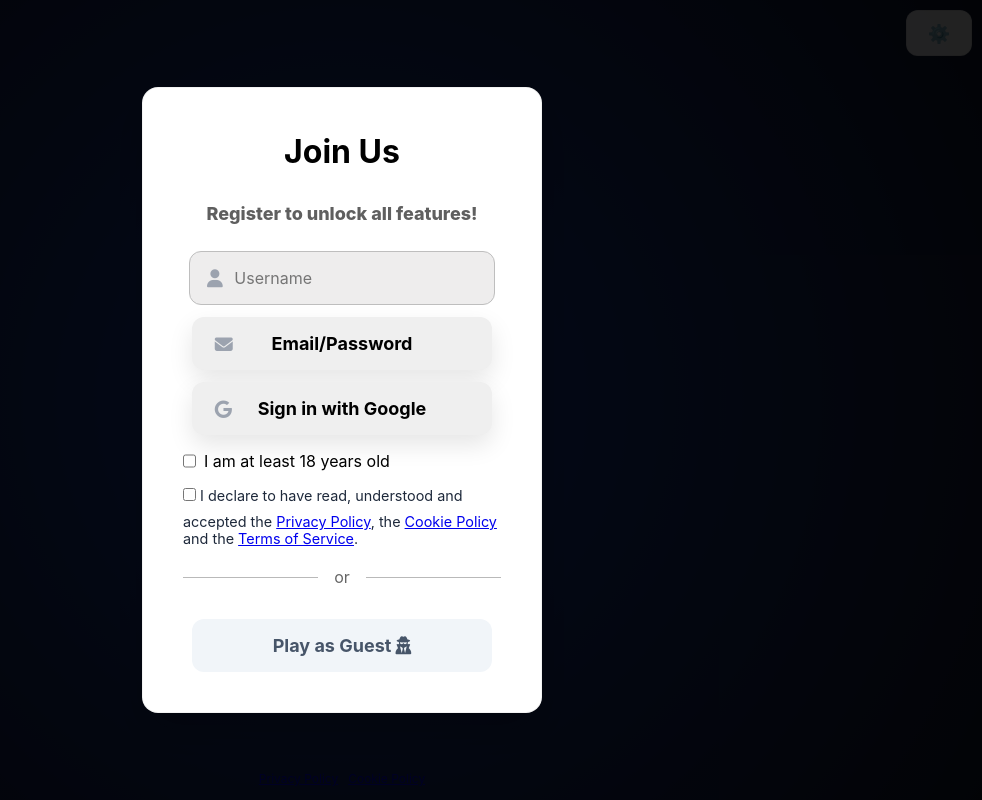
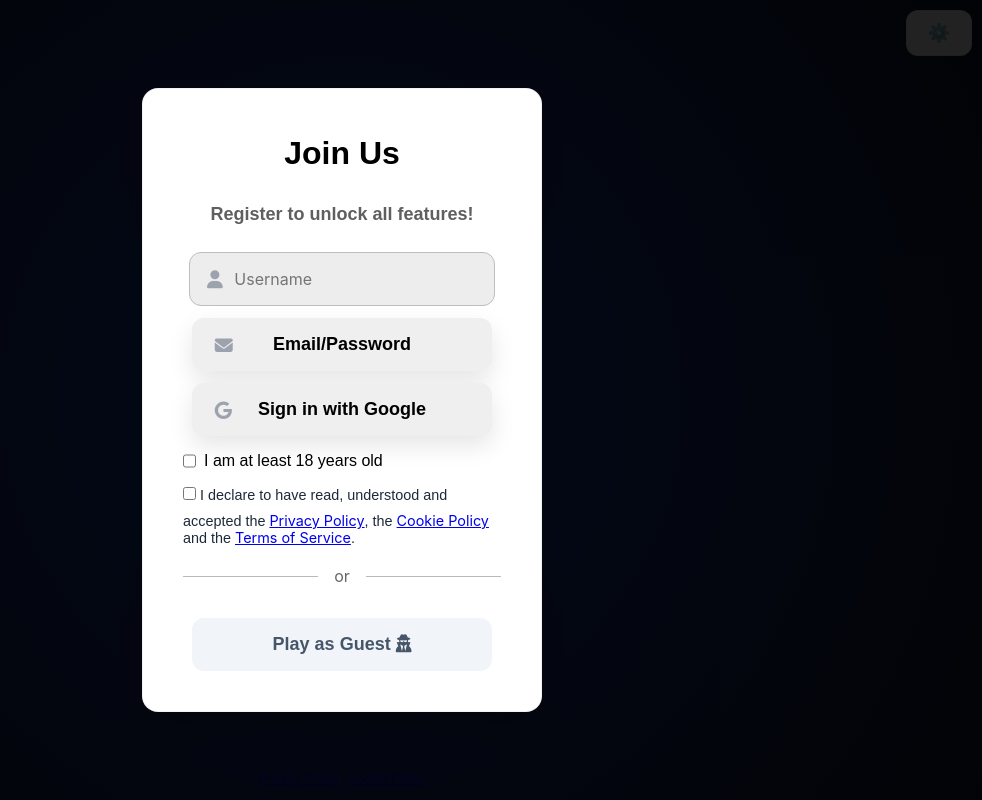
Before and after one commit to swingingcat26/Swinging-Cat, a plain HTML site: page index.html in a window 1280 px wide. Shown: the whole page, without its empty margins (298-1280 px from the left). Drawn offline with nearby package versions, Linux system fonts and the light colour scheme.

Commit message:
font family changed

```diff
--- a/game.js
+++ b/game.js
@@ -147,7 +147,7 @@ closeLeaderboardBtn.addEventListener('click', () => {
 // Gestione click sul pulsante "Classifica Globale"
 document.getElementById('ranking2').addEventListener('click', async () => {
     if (!auth.currentUser || auth.currentUser.isAnonymous) {
-        alert("The global leaderboard is available only for registered users (Settings -> Register or Log in).");
+        alert("This Area is not available to guests or non-logged-in users (Settings -> Register or Log in).");
         return;
     }
 
@@ -171,8 +171,8 @@ document.getElementById('ranking2').addEventListener('click', async () => {
             let medal = (index === 0) ? '🥇 ' : (index === 1) ? '🥈 ' : (index === 2) ? '🥉 ' : '';
             htmlClassifica += `
                 <li style="display: flex; justify-content: space-between; padding: 12px 6px; border-bottom: 1px solid #f1f5f9;">
-                    <span style="font-weight: 600;">${medal}${index + 1}. ${score.displayName || "Player"}</span>
-                    <span style="font-weight: 700; color: #2575fc;">${score.score} pt</span>
+                    <span style="font-weight: 600; font-family: 'Nunito', sans-serif;">${medal}${index + 1}. ${score.displayName || "Player"}</span>
+                    <span style="font-weight: 700; color: #2575fc; font-family: 'Nunito', sans-serif;">${score.score} pt</span>
                 </li>`;
         });
         htmlClassifica += '</ul>';
@@ -180,7 +180,7 @@ document.getElementById('ranking2').addEventListener('click', async () => {
         // 🟢 AGGIUNTA SBARRA IN FONDO
         if (myPos) {
             let footerText = (myPos <= 250)
-                ? `Your position: ${myPos}°  <span style="font-weight: 700; color: #2575fc; margin-left: 10px;">${myScore} pt</span>`
+                ? `Your position: ${myPos}°  <span style="font-weight: 700; color: #2575fc; margin-left: 10px; font-family: 'Nunito', sans-serif;">${myScore} pt</span>`
                 : `You are better than ${(((totalUsers - myPos) / totalUsers) * 100).toFixed(1)}% of players`;
 
             htmlClassifica += `
@@ -1224,7 +1224,7 @@ function draw() {
 
     // ====== DA QUI IN POI LA UI FISSA (Non subisce la telecamera) ======
     ctx.fillStyle = '#2c3e50';
-    ctx.font = 'bold 26px sans-serif';
+    ctx.font = 'bold 26px Nunito';
     ctx.textAlign = 'left';
     ctx.fillText(`Score: ${score}`, 60, h - 40);
 
--- a/index.html
+++ b/index.html
@@ -12,14 +12,18 @@
     <link rel="manifest" href="manifest.json">
     <meta name="theme-color" content="#000000">
      <link rel="stylesheet" href="https://cdnjs.cloudflare.com/ajax/libs/font-awesome/6.4.0/css/all.min.css">
+     <link rel="stylesheet" href="https://cdnjs.cloudflare.com/ajax/libs/font-awesome/6.4.0/css/all.min.css">
+    <link rel="preconnect" href="https://fonts.googleapis.com">
+    <link rel="preconnect" href="https://fonts.gstatic.com" crossorigin>
+    <link href="https://fonts.googleapis.com/css2?family=Fredoka:wght@600;700&family=Nunito:wght@400;700;800&display=swap" rel="stylesheet">
 </head>
 
 <body>
 
     <div id="chooseAuth" class="overlay">
         <div class="popup-content">
-            <p style="font-weight: bold; font-size: 32px; color: #000;">Join Us</p>
-            <p style="font-weight: 760; font-size: 18px; color: #5f5f5f;">Register to unlock all features!</p>
+            <p style="font-weight: bold; font-size: 32px; color: #000; font-family: Arial;">Join Us</p>
+            <p style="font-weight: 760; font-size: 18px; color: #5f5f5f; font-family: Arial;">Register to unlock all features!</p>
             <form>
             <div class="input-container" style="margin-bottom: 12px;">
   <!-- Icona utente -->
@@ -28,20 +32,20 @@
 </div>
             <div class="input-container">
                 <i class="fa-solid fa-envelope input-icon" style="top: 50%; left: 10%;"></i>
-            <button id="emailBtn"  type="submit">Email/Password</button>
+            <button id="emailBtn"  type="submit" style="font-family: Arial;">Email/Password</button>
             </div>
             <div class="input-container">
                <i class="fa-brands fa-google input-icon" style="top: 50%; left: 10%;"></i>
-               <button id="googleBtn" type="submit">Sign in with Google</button>
+               <button id="googleBtn" type="submit" style="font-family: Arial;">Sign in with Google</button>
             </div>
             </form>
             <div style="margin: 16px 0; display: flex; align-items: left; justify-content: left; gap: 8px;">
                 <input type="checkbox" id="ageCheck" style="width: auto; margin: 0;">
-                <label for="ageCheck" style="color: #000; cursor: pointer; user-select: none;">I am at least 18 years old</label>
+                <label for="ageCheck" style="color: #000; cursor: pointer; user-select: none; font-family: Arial;">I am at least 18 years old</label>
             </div>
             <div style="margin: 16px 0; font-size: 0.9em; text-align: left;">
                 <input type="checkbox" id="privacyCheck" style="width: auto;">
-                <label for="privacyCheck" style="cursor: pointer;">
+                <label for="privacyCheck" style="cursor: pointer; font-family: Arial;">
                     I declare to have read, understood and accepted
                     the <a href="https://www.iubenda.com/privacy-policy/73452321" target="_blank">Privacy Policy</a>,
                     the <a href="https://www.iubenda.com/privacy-policy/73452321/cookie-policy" target="_blank">Cookie
@@ -50,7 +54,7 @@
                 </label>
             </div>
             <div class="divider"><span>or</span></div>
-            <button id="guestBtn" class="guest-btn">Play as Guest <i class="fa-solid fa-user-secret input-icon"></i></button>
+            <button id="guestBtn" class="guest-btn" style="font-family: Arial;">Play as Guest <i class="fa-solid fa-user-secret input-icon"></i></button>
         </div>
     </div>
 
@@ -63,7 +67,7 @@
     </button>
 
     <!-- Titolo Centrato -->
-    <p style="font-weight: bold; font-size: 32px; color: #000; margin: 0; position: absolute; width: 100%; text-align: center; left: 0; pointer-events: none;">
+    <p style="font-weight: bold; font-size: 32px; color: #000; margin: 0; position: absolute; width: 100%; text-align: center; left: 0; pointer-events: none; font-family: Arial;">
         Join Us
     </p>
 
@@ -86,11 +90,11 @@
                 <input type="password" id="passwordInput" placeholder="Password" class="styled-input" style="display: block;" required>
             </div>
             <button id="forgotPasswordBtn"
-                style="background: none; border: none; color: blue; font-size: 14px; text-decoration: underline; cursor: pointer; padding: 0; box-shadow: none; font-weight: 700; text-align: end; top: -8px; position: relative;" >
+                style="background: none; border: none; color: blue; font-size: 14px; text-decoration: underline; cursor: pointer; padding: 0; box-shadow: none; font-weight: 700; text-align: end; top: -8px; position: relative; font-family: Arial;" >
                 Forgot Password?
             </button>
         </div>
-            <button id="magicLinkBtn" type="submit">Register</button>
+            <button id="magicLinkBtn" type="submit" style="font-family: Arial;">Register</button>
             </form>
         </div>
     </div>
@@ -114,7 +118,7 @@
     <!-- Menu Principale (Simula MainActivity.kt) -->
     <div id="mainMenu">
         <h1 id="menuTitle">Swinging Cat</h1>
-        <button id="buttonGame2">Play</button>
+        <button id="buttonGame2">PLAY</button>
         <button id="ranking2">Global Leaderboard <span id="lock"><i class="fa-solid fa-lock input-icon"></i></span></button>
         <button id="multiplayerBtn">Multiplayer <span id="lock2"><i class="fa-solid fa-lock input-icon"></i></span></button>
         <button id="btnInstall" style="background-color: #00ac00;">📲 Add to Home</button>
--- a/multiplayer.js
+++ b/multiplayer.js
@@ -12,7 +12,7 @@ export function initMultiplayer(uiElements) {
 
     ui.multiplayerBtn.addEventListener('click', async () => {
          if (!auth.currentUser) {
-                alert("The global leaderboard is available only for logged in users (Settings -> Log in).");
+                 alert("This Area is not available to non-logged-in users (Settings -> Log in).");
                 return;
             }
 
--- a/style.css
+++ b/style.css
@@ -94,6 +94,7 @@ button {
     padding: 16px 32px;
     font-size: 18px;
     font-weight: 700;
+    font-family: 'Nunito', sans-serif;
     border: none;
     border-radius: var(--radius-md);
     cursor: pointer;
@@ -103,10 +104,15 @@ button {
     max-width: 300px;
 }
 
+h2, h3, p, label {
+    font-family: 'Nunito', sans-serif;
+}
+
 #buttonGame2 {
     background: var(--play-gradient);
     color: white;
     font-size: 22px;
+    font-weight: 800;
     padding: 20px 40px;
 }
 
```
